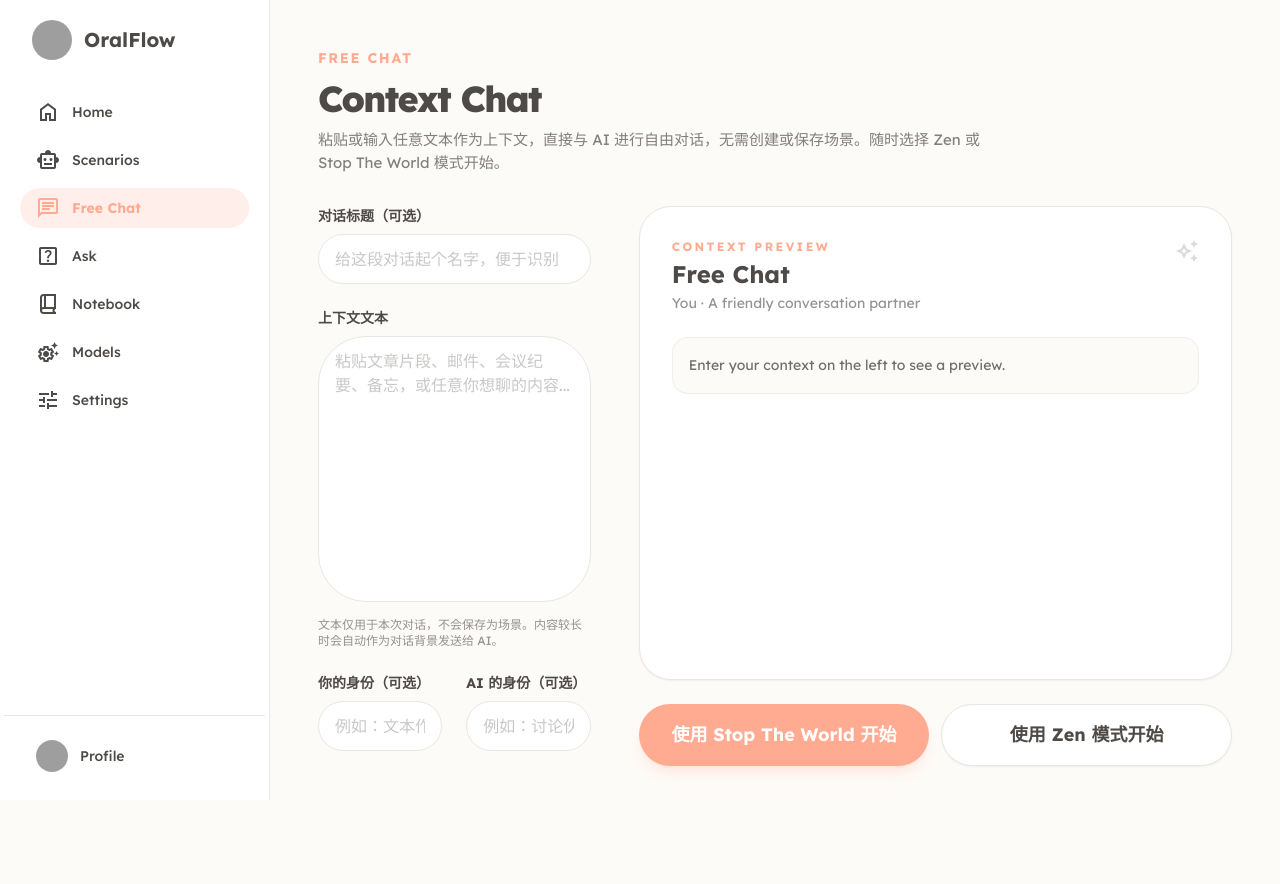
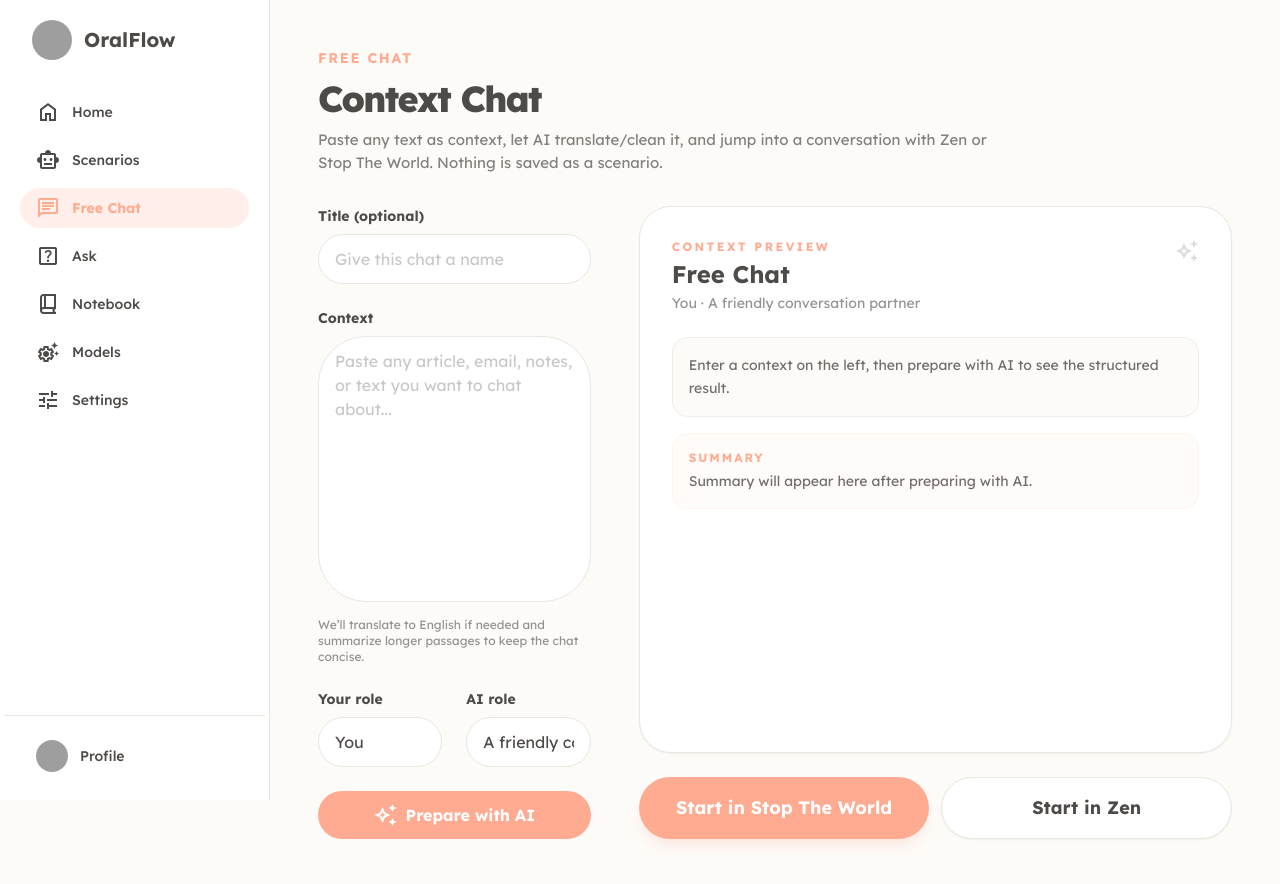
Before and after one commit to gomnitrix/oralflow, a Next.js app: page /free-chat in a window 1280 px wide. Shown: the top 884 px of the page. Before the commit the page ends 814 px from the top, so only its background shows below. Built offline with nearby package versions, Linux system fonts and the light colour scheme; grey boxes are pictures that could not be loaded.

Commit message:
improve free chat page

```diff
--- a/src/app/(public)/free-chat/page.tsx
+++ b/src/app/(public)/free-chat/page.tsx
@@ -1,6 +1,6 @@
 'use client';
 
-import React, { useMemo, useState } from "react";
+import React, { useEffect, useMemo, useState } from "react";
 import { useRouter } from "next/navigation";
 
 const defaultUserRole = "You";
@@ -14,30 +14,90 @@ const buildTitle = (title: string, context: string) => {
   return snippet ? `Free Chat: ${snippet}` : "Free Chat";
 };
 
+type DraftResult = {
+  title: string;
+  englishContext: string;
+  summary: string;
+};
+
 export default function FreeChatPage() {
   const router = useRouter();
   const [title, setTitle] = useState("");
   const [context, setContext] = useState("");
-  const [userRole, setUserRole] = useState("");
-  const [aiRole, setAiRole] = useState("");
+  const [userRole, setUserRole] = useState(defaultUserRole);
+  const [aiRole, setAiRole] = useState(defaultAiRole);
   const [error, setError] = useState<string | null>(null);
+  const [draft, setDraft] = useState<DraftResult | null>(null);
+  const [isPreparing, setIsPreparing] = useState(false);
+
+  // Clear draft when inputs change
+  useEffect(() => {
+    setDraft(null);
+  }, [title, context, userRole, aiRole]);
 
   const contextPreview = useMemo(() => {
-    if (!context.trim()) return "Enter your context on the left to see a preview.";
+    if (draft?.englishContext?.trim()) return draft.englishContext.trim();
+    if (!context.trim()) return "Enter a context on the left, then prepare with AI to see the structured result.";
     return context.trim();
-  }, [context]);
+  }, [context, draft]);
 
-  const startConversation = (mode: "stw" | "zen") => {
+  const summaryPreview = useMemo(() => {
+    if (draft?.summary?.trim()) return draft.summary.trim();
+    if (!context.trim()) return "Summary will appear here after preparing with AI.";
+    return "Click “Prepare with AI” to generate a concise summary.";
+  }, [context, draft]);
+
+  const effectiveTitle = draft?.title ?? buildTitle(title, context);
+
+  const ensureDraft = async (): Promise<DraftResult | null> => {
     const cleanContext = trimText(context);
     if (!cleanContext) {
-      setError("请输入一段文本作为上下文。");
-      return;
+      setError("Please enter a context before starting.");
+      return null;
     }
+    setError(null);
 
-    setError(null);
+    if (draft) return draft;
+
+    try {
+      setIsPreparing(true);
+      const response = await fetch("/api/free-chat/draft", {
+        method: "POST",
+        headers: { "Content-Type": "application/json" },
+        body: JSON.stringify({
+          context: cleanContext,
+          title: title || null,
+          userRole,
+          aiRole,
+        }),
+      });
+      const data = await response.json().catch(() => null);
+      if (!response.ok || !data) {
+        throw new Error(data?.error || "Failed to prepare context.");
+      }
+      const next: DraftResult = {
+        title: data.title || buildTitle(title, cleanContext),
+        englishContext: data.englishContext || cleanContext,
+        summary: data.summary || data.englishContext || cleanContext,
+      };
+      setDraft(next);
+      return next;
+    } catch (err) {
+      setError(err instanceof Error ? err.message : "Failed to prepare context.");
+      return null;
+    } finally {
+      setIsPreparing(false);
+    }
+  };
+
+  const startConversation = async (mode: "stw" | "zen") => {
+    const prepared = await ensureDraft();
+    if (!prepared) return;
+
     const params = new URLSearchParams({
-      context: cleanContext,
-      title: buildTitle(title, cleanContext),
+      context: prepared.englishContext,
+      title: prepared.title,
+      summary: prepared.summary,
       userRole: trimText(userRole) || defaultUserRole,
       aiRole: trimText(aiRole) || defaultAiRole,
       origin: "freechat",
@@ -53,7 +113,7 @@ export default function FreeChatPage() {
           <p className="text-sm font-bold text-custom-primary uppercase tracking-[0.12em]">Free Chat</p>
           <h1 className="text-custom-text-dark text-4xl font-black leading-tight tracking-tighter">Context Chat</h1>
           <p className="text-custom-text-dark/70 max-w-2xl">
-            粘贴或输入任意文本作为上下文，直接与 AI 进行自由对话，无需创建或保存场景。随时选择 Zen 或 Stop The World 模式开始。
+            Paste any text as context, let AI translate/clean it, and jump into a conversation with Zen or Stop The World. Nothing is saved as a scenario.
           </p>
         </header>
 
@@ -62,52 +122,70 @@ export default function FreeChatPage() {
           <div className="lg:col-span-5 xl:col-span-4">
             <div className="flex flex-col gap-6">
               <div className="space-y-2">
-                <label className="block text-sm font-bold text-custom-text-dark">对话标题（可选）</label>
+                <label className="block text-sm font-bold text-custom-text-dark">Title (optional)</label>
                 <input
                   type="text"
                   value={title}
                   onChange={(e) => setTitle(e.target.value)}
-                  placeholder="给这段对话起个名字，便于识别"
+                  placeholder="Give this chat a name"
                   className="w-full rounded-xl border border-custom-border bg-white px-4 py-3 text-custom-text-dark placeholder:text-custom-text-dark/30 focus:border-custom-primary focus:outline-none focus:ring-1 focus:ring-custom-primary transition-all"
                 />
               </div>
 
               <div className="space-y-2">
-                <label className="block text-sm font-bold text-custom-text-dark">上下文文本</label>
+                <label className="block text-sm font-bold text-custom-text-dark">Context</label>
                 <textarea
                   value={context}
                   onChange={(e) => setContext(e.target.value)}
-                  placeholder="粘贴文章片段、邮件、会议纪要、备忘，或任意你想聊的内容..."
+                  placeholder="Paste any article, email, notes, or text you want to chat about..."
                   rows={10}
                   className="w-full rounded-xl border border-custom-border bg-white px-4 py-3 text-custom-text-dark placeholder:text-custom-text-dark/30 focus:border-custom-primary focus:outline-none focus:ring-1 focus:ring-custom-primary transition-all resize-none"
                 />
                 <p className="text-xs text-custom-text-dark/60">
-                  文本仅用于本次对话，不会保存为场景。内容较长时会自动作为对话背景发送给 AI。
+                  We’ll translate to English if needed and summarize longer passages to keep the chat concise.
                 </p>
               </div>
 
               <div className="grid grid-cols-1 md:grid-cols-2 gap-6">
                 <div className="space-y-2">
-                  <label className="block text-sm font-bold text-custom-text-dark">你的身份（可选）</label>
+                  <label className="block text-sm font-bold text-custom-text-dark">Your role</label>
                   <input
                     type="text"
                     value={userRole}
                     onChange={(e) => setUserRole(e.target.value)}
-                    placeholder="例如：文本作者 / 读者 / 汇报人"
+                    placeholder="e.g., Author, presenter, reader"
                     className="w-full rounded-xl border border-custom-border bg-white px-4 py-3 text-custom-text-dark placeholder:text-custom-text-dark/30 focus:border-custom-primary focus:outline-none focus:ring-1 focus:ring-custom-primary transition-all"
                   />
                 </div>
                 <div className="space-y-2">
-                  <label className="block text-sm font-bold text-custom-text-dark">AI 的身份（可选）</label>
+                  <label className="block text-sm font-bold text-custom-text-dark">AI role</label>
                   <input
                     type="text"
                     value={aiRole}
                     onChange={(e) => setAiRole(e.target.value)}
-                    placeholder="例如：讨论伙伴 / 校对助手 / 头脑风暴伙伴"
+                    placeholder="e.g., Reviewer, brainstorm partner"
                     className="w-full rounded-xl border border-custom-border bg-white px-4 py-3 text-custom-text-dark placeholder:text-custom-text-dark/30 focus:border-custom-primary focus:outline-none focus:ring-1 focus:ring-custom-primary transition-all"
                   />
                 </div>
               </div>
+
+              <button
+                onClick={ensureDraft}
+                disabled={isPreparing}
+                className="w-full rounded-full bg-custom-primary py-3 text-white font-bold text-base hover:bg-custom-primary/90 transition-colors disabled:opacity-60 disabled:cursor-not-allowed flex items-center justify-center gap-2"
+              >
+                {isPreparing ? (
+                  <>
+                    <span className="material-symbols-outlined animate-spin text-base">refresh</span>
+                    Preparing with AI...
+                  </>
+                ) : (
+                  <>
+                    <span className="material-symbols-outlined text-base">auto_awesome</span>
+                    Prepare with AI
+                  </>
+                )}
+              </button>
             </div>
           </div>
 
@@ -119,7 +197,7 @@ export default function FreeChatPage() {
                   <div className="space-y-1">
                     <p className="text-xs font-bold text-custom-primary uppercase tracking-[0.2em]">Context Preview</p>
                     <h2 className="text-2xl font-bold text-custom-text-dark leading-tight">
-                      {buildTitle(title, context)}
+                      {effectiveTitle}
                     </h2>
                     <p className="text-sm text-custom-text-dark/60">
                       {trimText(userRole) || defaultUserRole} · {trimText(aiRole) || defaultAiRole}
@@ -128,8 +206,14 @@ export default function FreeChatPage() {
                   <span className="material-symbols-outlined text-3xl text-custom-text-dark/20">auto_awesome</span>
                 </div>
 
-                <div className="bg-custom-bg p-4 rounded-2xl border border-custom-border/60 max-h-[320px] overflow-auto whitespace-pre-wrap text-sm text-custom-text-dark/80 leading-relaxed">
-                  {contextPreview}
+                <div className="grid gap-4">
+                  <div className="bg-custom-bg p-4 rounded-2xl border border-custom-border/60 max-h-[200px] overflow-auto whitespace-pre-wrap text-sm text-custom-text-dark/80 leading-relaxed">
+                    {contextPreview}
+                  </div>
+                  <div className="bg-custom-primary/5 p-4 rounded-2xl border border-custom-primary/10 whitespace-pre-wrap text-sm text-custom-text-dark/80 leading-relaxed">
+                    <p className="text-xs font-bold text-custom-primary uppercase tracking-[0.16em] mb-1">Summary</p>
+                    {summaryPreview}
+                  </div>
                 </div>
 
                 {error ? (
@@ -142,15 +226,17 @@ export default function FreeChatPage() {
               <div className="grid grid-cols-1 md:grid-cols-2 gap-3">
                 <button
                   onClick={() => startConversation("stw")}
-                  className="w-full rounded-full bg-custom-primary py-4 text-white font-bold text-lg hover:bg-custom-primary/90 transition-colors shadow-lg shadow-custom-primary/20"
+                  className="w-full rounded-full bg-custom-primary py-4 text-white font-bold text-lg hover:bg-custom-primary/90 transition-colors shadow-lg shadow-custom-primary/20 disabled:opacity-60 disabled:cursor-not-allowed"
+                  disabled={isPreparing}
                 >
-                  使用 Stop The World 开始
+                  Start in Stop The World
                 </button>
                 <button
                   onClick={() => startConversation("zen")}
-                  className="w-full rounded-full bg-white py-4 text-custom-text-dark font-bold text-lg hover:bg-custom-bg transition-colors border border-custom-border shadow-sm"
+                  className="w-full rounded-full bg-white py-4 text-custom-text-dark font-bold text-lg hover:bg-custom-bg transition-colors border border-custom-border shadow-sm disabled:opacity-60 disabled:cursor-not-allowed"
+                  disabled={isPreparing}
                 >
-                  使用 Zen 模式开始
+                  Start in Zen
                 </button>
               </div>
             </div>
--- a/src/app/(public)/stw/page.tsx
+++ b/src/app/(public)/stw/page.tsx
@@ -13,6 +13,7 @@ export default async function StopTheWorldPage({ searchParams }: PageProps) {
   const learnerRole = typeof searchParams.userRole === "string" ? searchParams.userRole : null;
   const aiRole = typeof searchParams.aiRole === "string" ? searchParams.aiRole : null;
   const contextId = typeof searchParams.contextId === "string" ? searchParams.contextId : null;
+  const summary = typeof searchParams.summary === "string" ? searchParams.summary : null;
 
   if (context) {
     const scenario = {
@@ -20,8 +21,8 @@ export default async function StopTheWorldPage({ searchParams }: PageProps) {
       title: contextTitle?.slice(0, 140) || "Free Chat",
       learnerRole: learnerRole || "You",
       aiRole: aiRole || "AI Partner",
-      mainGoal: null,
-      subGoals: [],
+      mainGoal: summary || null,
+      subGoals: context ? [context] : [],
       description: context,
     };
 
--- a/src/app/(public)/zen/page.tsx
+++ b/src/app/(public)/zen/page.tsx
@@ -13,6 +13,7 @@ function ZenModeContent() {
   const title = searchParams.get("title")?.trim() || "Zen Mode";
   const learnerRole = searchParams.get("userRole")?.trim() || "You";
   const aiRole = searchParams.get("aiRole")?.trim() || "AI Partner";
+  const summary = searchParams.get("summary")?.trim() || "";
   const isFreeChat = Boolean(context);
 
   const [isListening, setIsListening] = useState(true);
@@ -61,6 +62,11 @@ function ZenModeContent() {
             <p className="text-custom-text-dark/60 text-sm">
               {learnerRole} · {aiRole}
             </p>
+            {summary ? (
+              <p className="text-sm text-custom-text-dark/70 mt-2">
+                <span className="font-semibold text-custom-primary">Summary:</span> {summary}
+              </p>
+            ) : null}
           </div>
         ) : (
           <div className="flex flex-wrap gap-2">
--- /dev/null
+++ b/src/app/api/free-chat/draft/route.ts
@@ -0,0 +1,63 @@
+import { NextResponse } from "next/server";
+import { freeChatDraftSchema } from "@/lib/validation/free-chat";
+import { AIClient } from "@/services/ai/client";
+
+export const runtime = "nodejs";
+
+export async function POST(request: Request) {
+  try {
+    const body = await request.json();
+    const parsed = freeChatDraftSchema.parse(body);
+    const ai = new AIClient();
+
+    const contextLength = parsed.context.length;
+    const prompt = [
+      "You prepare a free-form chat context for an English-speaking AI partner.",
+      "Return ONLY strict JSON with keys: title, englishContext, summary.",
+      "- englishContext: the English version of the provided context (translate if source is not English; otherwise keep as-is, lightly clean).",
+      "- title: a concise English title (<= 60 characters).",
+      `- summary: if context length is long (context_length=${contextLength} chars), produce a concise summary (<= 80 words); otherwise reuse englishContext as summary.`,
+      "No explanations, no prose—just valid JSON.",
+    ].join("\n");
+
+    const { message } = await ai.completeChat(
+      {
+        messages: [
+          { role: "system", content: prompt },
+          {
+            role: "user",
+            content: JSON.stringify({
+              context: parsed.context,
+              title_hint: parsed.title ?? null,
+              user_role: parsed.userRole ?? null,
+              ai_role: parsed.aiRole ?? null,
+            }),
+          },
+        ],
+        temperature: 0.3,
+      },
+      "free_chat_draft"
+    );
+
+    const match = message.match(/\{[\s\S]*\}/);
+    const jsonText = match ? match[0] : message;
+    const parsedJson = JSON.parse(jsonText);
+
+    const response = {
+      title: typeof parsedJson.title === "string" ? parsedJson.title.trim() : parsed.title?.trim() || "Free Chat",
+      englishContext:
+        typeof parsedJson.englishContext === "string"
+          ? parsedJson.englishContext.trim()
+          : parsed.context.trim(),
+      summary:
+        typeof parsedJson.summary === "string"
+          ? parsedJson.summary.trim()
+          : parsed.context.trim(),
+    };
+
+    return NextResponse.json(response);
+  } catch (error) {
+    console.error("[free-chat:draft] failed", error);
+    return NextResponse.json({ error: (error as Error).message }, { status: 400 });
+  }
+}
--- a/src/components/models/ModelAssignmentConfig.tsx
+++ b/src/components/models/ModelAssignmentConfig.tsx
@@ -91,6 +91,7 @@ export const ModelAssignmentConfig: React.FC<Props> = ({ settings, onUpdateAssig
                     {renderSelect('scenario_draft', 'Scenario Draft', 'Generate scenario drafts', availableModels.language)}
                     {renderSelect('ask_ai', 'Ask AI', 'General Q&A', availableModels.language)}
                     {renderSelect('review_notes', 'Review Notes', 'Format and organize notes', availableModels.language)}
+                    {renderSelect('free_chat_draft', 'Free Chat Draft', 'Translate/contextualize free chat text', availableModels.language)}
                 </div>
             </div>
         </div>
--- /dev/null
+++ b/src/lib/validation/free-chat.ts
@@ -0,0 +1,10 @@
+import { z } from "zod";
+
+export const freeChatDraftSchema = z.object({
+  context: z.string().min(1, "Context is required"),
+  title: z.string().optional(),
+  userRole: z.string().optional(),
+  aiRole: z.string().optional(),
+});
+
+export type FreeChatDraftInput = z.infer<typeof freeChatDraftSchema>;
--- a/src/services/ai/model-routing.ts
+++ b/src/services/ai/model-routing.ts
@@ -11,6 +11,7 @@ const capabilityCategoryMap: Partial<Record<AssignmentCapability, ModelCategory>
   zen_realtime: "realtime_speech",
   stw_goal: "language",
   zen_goal: "language",
+  free_chat_draft: "language",
 };
 
 const defaultModelByCategory: Record<ModelCategory, string> = {
--- a/src/services/ai/settings.ts
+++ b/src/services/ai/settings.ts
@@ -38,6 +38,7 @@ export interface AISettings {
         scenario_draft: string | null;
         ask_ai: string | null;
         review_notes: string | null;
+        free_chat_draft: string | null;
 
         // Zen Mode
         zen_goal: string | null;
@@ -82,6 +83,7 @@ const DEFAULT_SETTINGS: AISettings = {
         scenario_draft: null,
         ask_ai: null,
         review_notes: null,
+        free_chat_draft: null,
         zen_goal: null,
     },
     config: {
```
